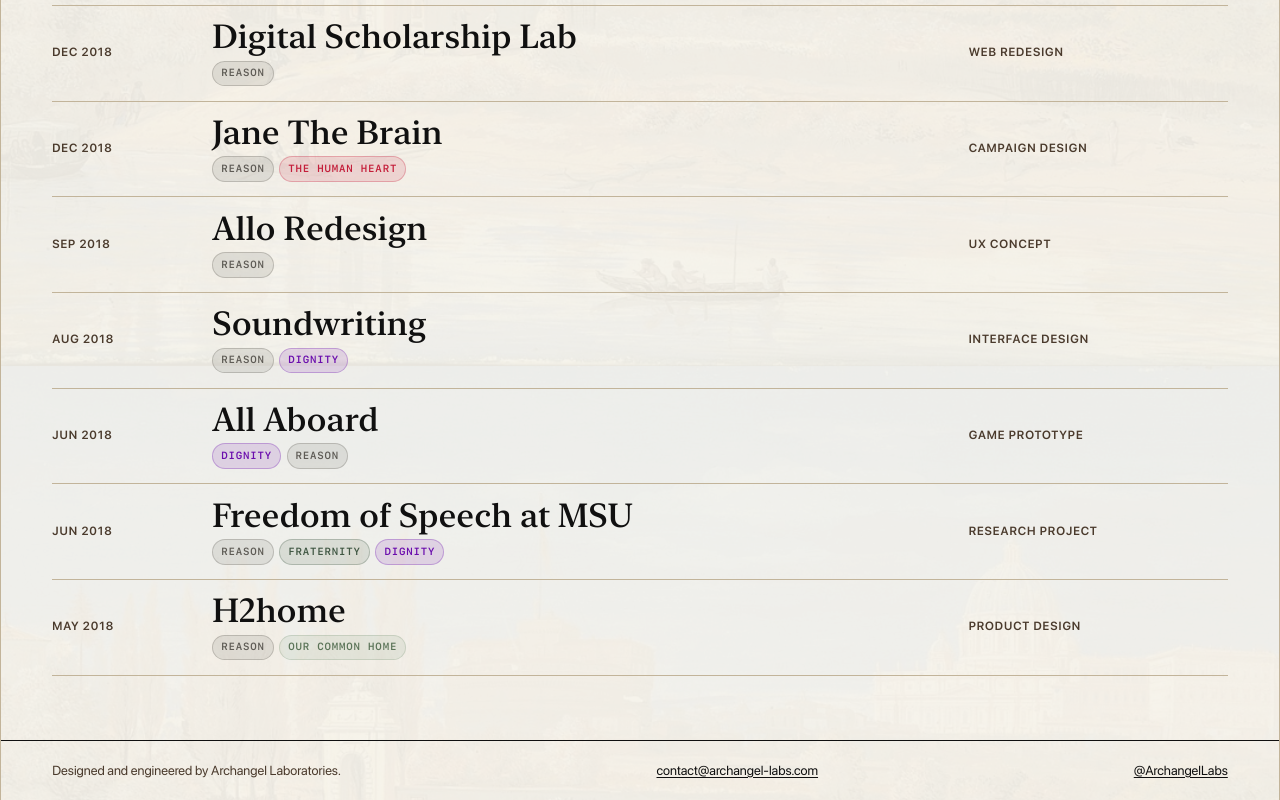
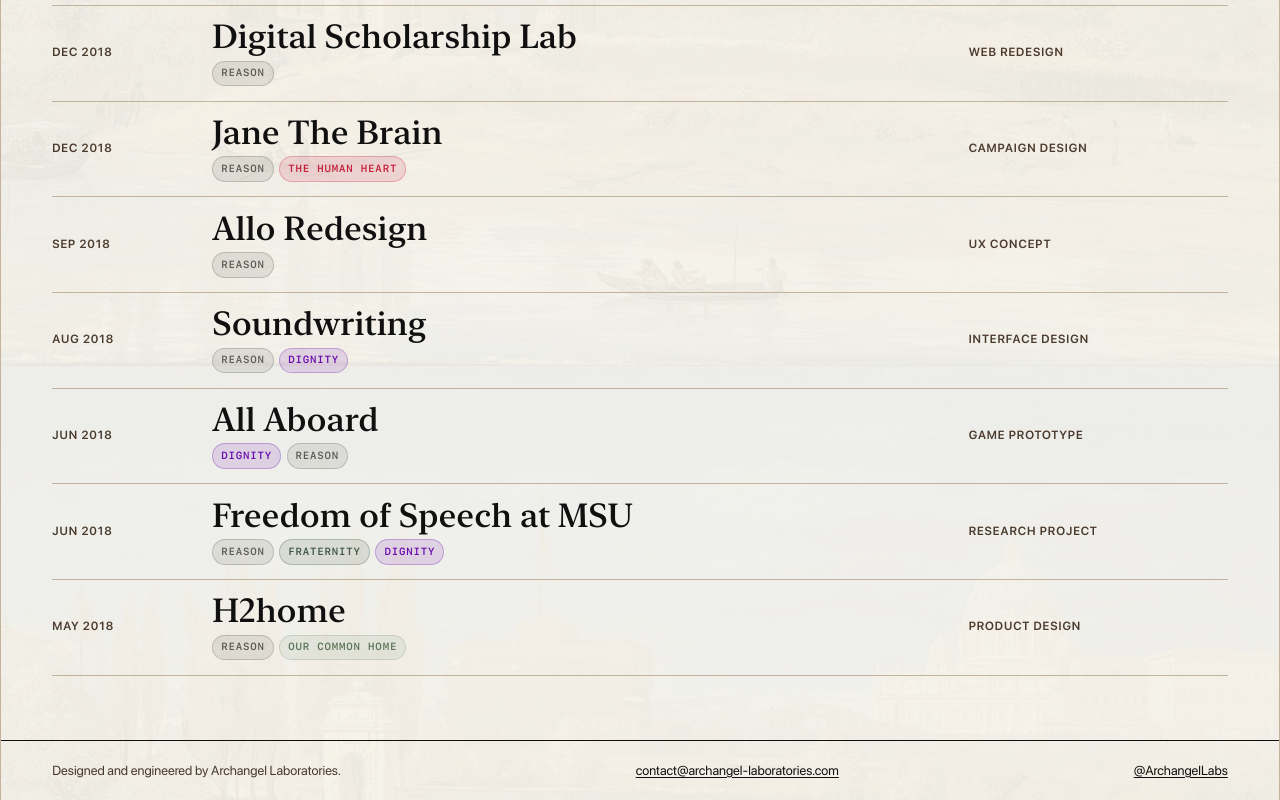
Before and after one commit to ryanrclewis/archangel, a Next.js app: page / in a window 1280 px wide. Shown: the part 6034-6834 px from the top of the page. Built offline with nearby package versions, Linux system fonts and the light colour scheme.

Commit message:
fix(config): centralize domain, contact email, canonical URL, and OG metadata (Task 3)

```diff
--- a/app/components/SiteHeader.tsx
+++ b/app/components/SiteHeader.tsx
@@ -3,6 +3,7 @@
 import Image from "next/image";
 import Link from "next/link";
 import { useState, useEffect } from "react";
+import siteConfig from "@/app/data/site-config.json";
 
 export function SiteHeader() {
   const [drawerOpen, setDrawerOpen] = useState(false);
@@ -57,7 +58,7 @@
           <Link href="/#government">Government</Link>
           <Link href="/#industry">Industry</Link>
           <Link href="/#research">Research</Link>
-          <a href="mailto:contact@archangel-labs.com">Contact</a>
+          <a href={`mailto:${siteConfig.contactEmail}`}>Contact</a>
           <button
             onClick={handleOpenCommandPalette}
             className="command-palette-trigger"
@@ -100,7 +101,7 @@
                 <Link href="/#research" onClick={() => setDrawerOpen(false)}>
                   Research
                 </Link>
-                <a href="mailto:contact@archangel-labs.com" onClick={() => setDrawerOpen(false)}>
+                <a href={`mailto:${siteConfig.contactEmail}`} onClick={() => setDrawerOpen(false)}>
                   Contact
                 </a>
                 <button
--- a/app/data/site-config.json
+++ b/app/data/site-config.json
@@ -1,4 +1,8 @@
 {
+  "domain": "archangel-laboratories.com",
+  "siteUrl": "https://archangel-laboratories.com",
+  "contactEmail": "contact@archangel-laboratories.com",
+  "twitterHandle": "@ArchangelLabs",
   "backgroundImage": "background.jpeg",
   "activeTheme": "standard"
 }
--- a/app/layout.tsx
+++ b/app/layout.tsx
@@ -4,8 +4,19 @@
 import siteConfig from "./data/site-config.json";
 
 export const metadata: Metadata = {
+  metadataBase: new URL(siteConfig.siteUrl),
   title: "Archangel Laboratories",
   description: "A civic-minded design and engineering studio building durable digital tools.",
+  alternates: {
+    canonical: "/",
+  },
+  openGraph: {
+    title: "Archangel Laboratories",
+    description: "A civic-minded design and engineering studio building durable digital tools.",
+    url: siteConfig.siteUrl,
+    siteName: "Archangel Laboratories",
+    type: "website",
+  },
   icons: {
     icon: "/icon.svg",
     shortcut: "/icon.svg",
--- a/app/page.tsx
+++ b/app/page.tsx
@@ -89,7 +89,7 @@
             institutions that seek tools ordered to human flourishing and the common good.
           </p>
           <div className="action-row">
-            <a className="button-primary" href="mailto:contact@archangel-labs.com">
+            <a className="button-primary" href={`mailto:${siteConfig.contactEmail}`}>
               Start a project
             </a>
             <a className="button-secondary" href="#bespoke">
@@ -251,8 +251,8 @@
 
       <footer className="site-footer">
         <p>Designed and engineered by Archangel Laboratories.</p>
-        <a href="mailto:contact@archangel-labs.com">contact@archangel-labs.com</a>
-        <a href="https://x.com/ArchangelLabs" target="_blank" rel="noopener noreferrer">@ArchangelLabs</a>
+        <a href={`mailto:${siteConfig.contactEmail}`}>{siteConfig.contactEmail}</a>
+        <a href="https://x.com/ArchangelLabs" target="_blank" rel="noopener noreferrer">{siteConfig.twitterHandle ?? "@ArchangelLabs"}</a>
       </footer>
     </PageLayout>
   );
```
